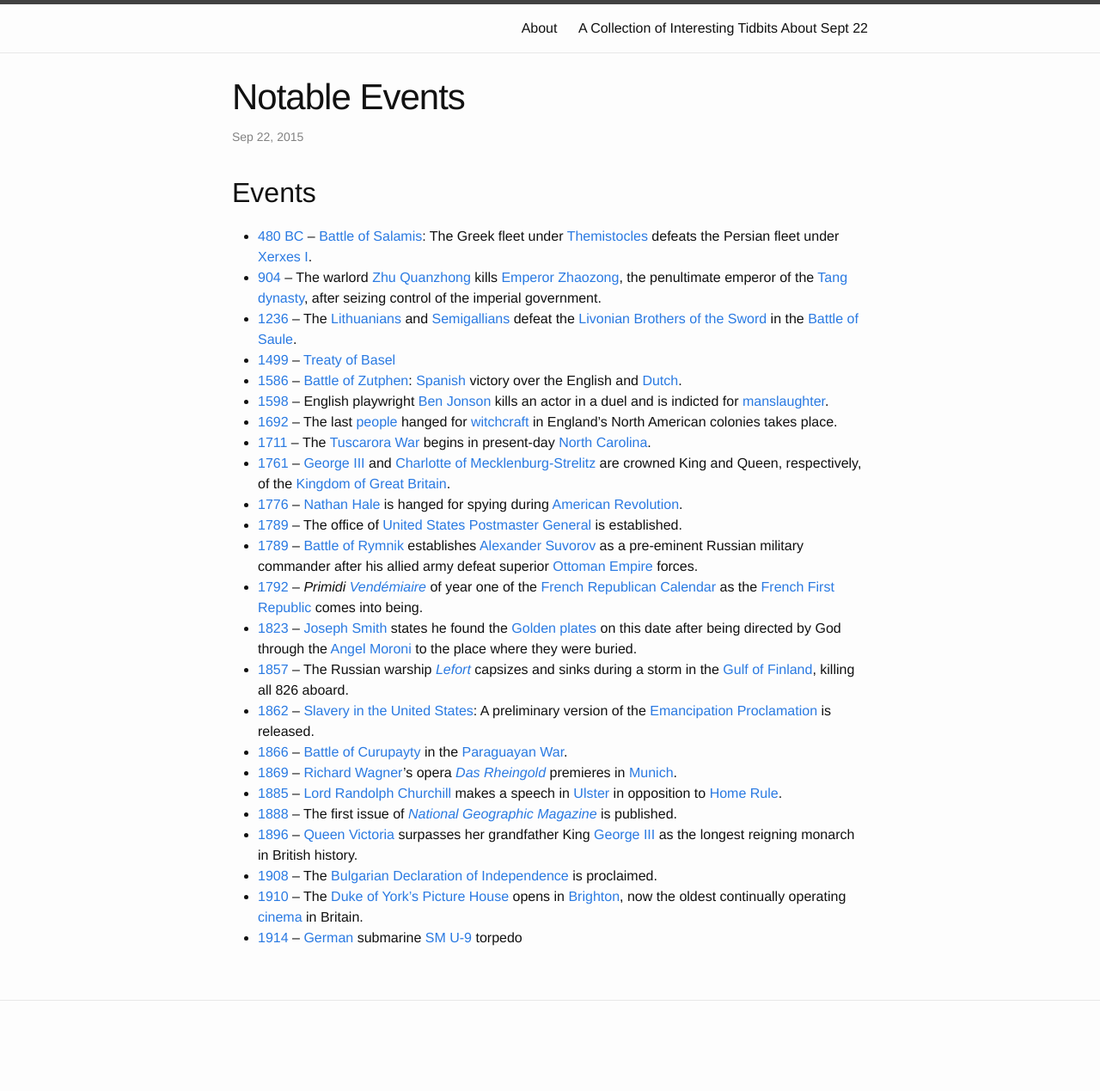
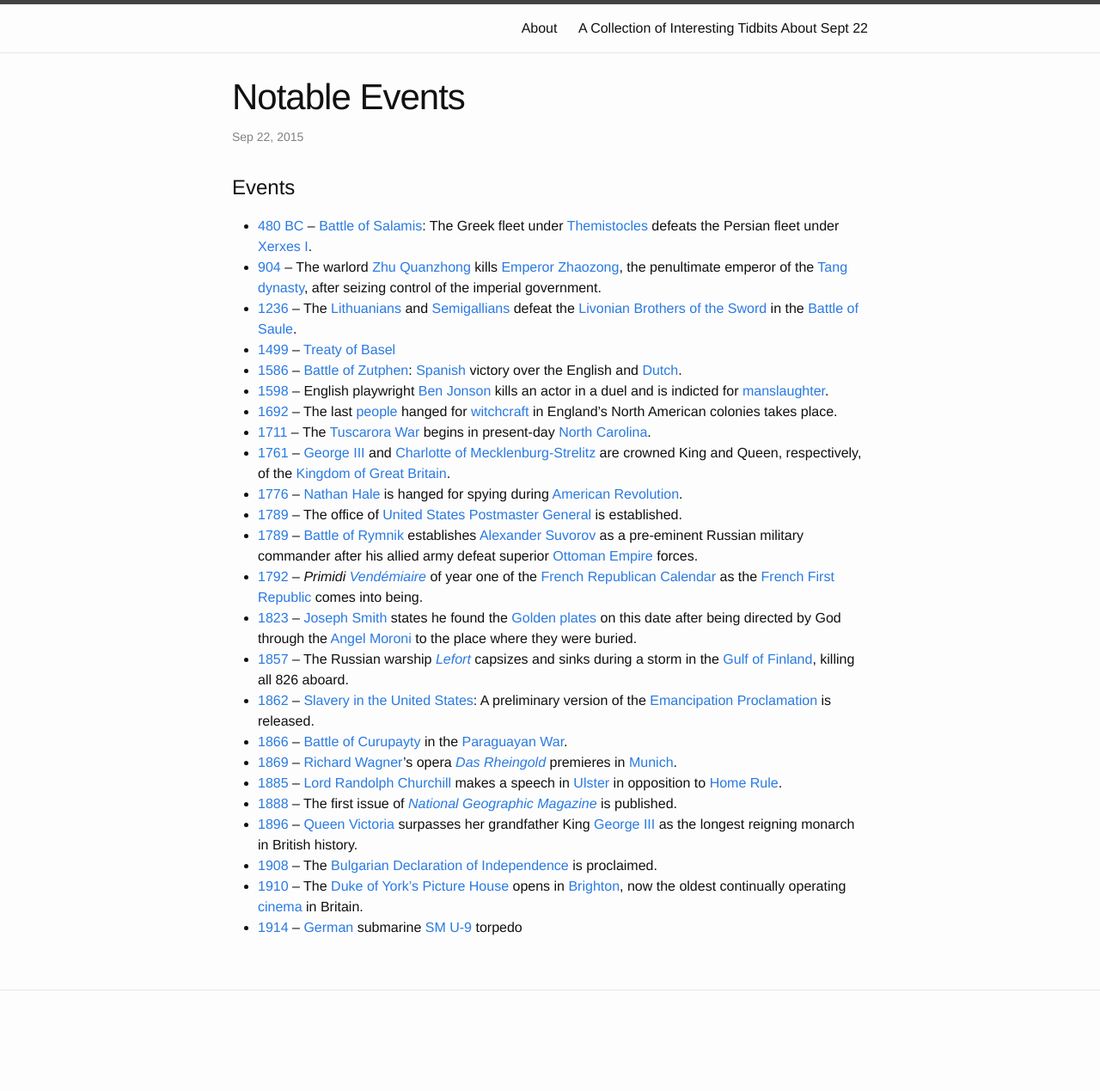
Before and after one commit to githubstudent/undoable-sept22, a Jekyll site: the page built from _posts/2015-09-22-notable-events.md, in a window 1280 px wide. Shown: the whole page at 86% size. Built offline with Jekyll 4.4.1, drawn with Linux system fonts in a browser that asks for light colours.

Commit message:
Triggers a rebuild?

```diff
--- a/_posts/2015-09-22-notable-events.md
+++ b/_posts/2015-09-22-notable-events.md
@@ -4,8 +4,7 @@ title:  Notable Events
 date:   2015-09-22 07:35:23
 categories: events
 ---
-Events
-------
+# Events
 
 -   [480 BC] – [Battle of Salamis]: The Greek fleet under [Themistocles]
     defeats the Persian fleet under [Xerxes I].
```
Also changed, not shown: _posts/2015-09-22-holidays.md (+0 -1 lines), _posts/2015-09-22-notable-births.md (+1 -0 lines).
